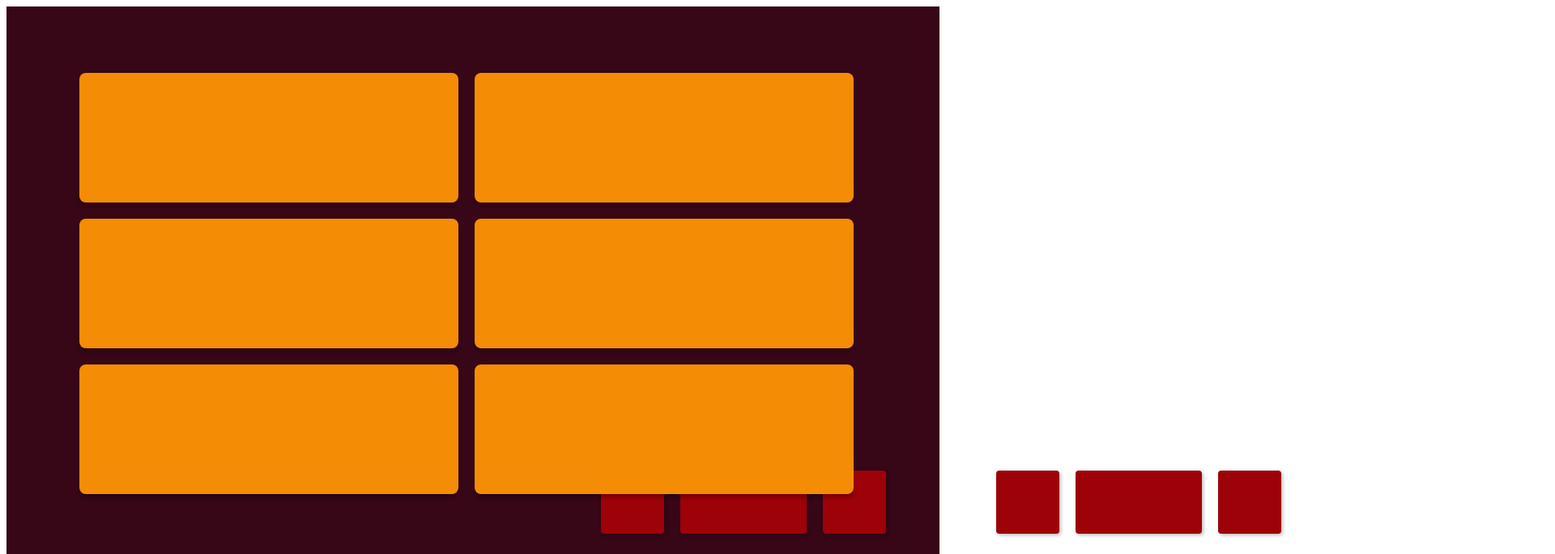
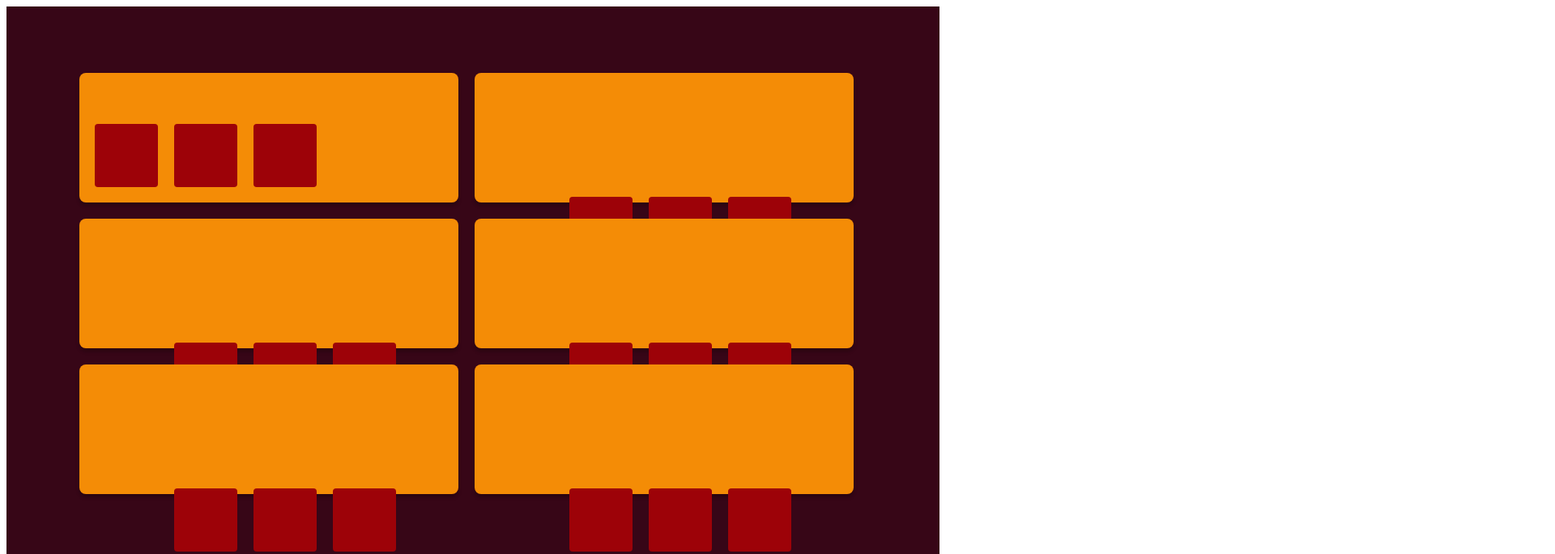
Before and after one commit to SibuMbi/FlexBox, a plain HTML site: page Index.html in a window 1280 px wide. Shown: the top 684 px of the page at 81% size, 1920 px wide, since content can reach past the window. Drawn offline with Linux system fonts and the light colour scheme.

Commit message:
Tried fix

```diff
--- a/Index.html
+++ b/Index.html
@@ -10,54 +10,45 @@
 </head>
 <body>
 
-<div class="squares">
-<section class= "first-block">
-
+   <div class="squares"></div>
+        <div class="first-block"></div>
         <div class="squares-left"></div>
         <div class="squares-middle"></div>
         <div class="squares-right"></div>
-    </div>
-</section>
 
-<section class="second-block">
+
     <div class="Second-block">
         <div class="squares-left"></div>
         <div class="squares-middle"></div>
         <div class="squares-right"></div>
+
+
     </div>
-</section>
 
-<section class="third-block">
     <div class="Third-block">
         <div class="squares-left"></div>
         <div class="squares-middle"></div>
         <div class="squares-right"></div>
     </div>
-</section>
 
-<section class="forth-block">
     <div class="Forth-block">
         <div class="squares-left"></div>
         <div class="squares-middle"></div>
         <div class="squares-right"></div>
     </div>
-</section>
 
-<section class="fifth-block">
     <div class="Fifth-block">
         <div class="squares-left"></div>
         <div class="squares-middle"></div>
         <div class="squares-right"></div>
     </div>
 
-</section>
-<section class="Sixth-block">
+
     <div class="Sixth-block">
         <div class="squares-left"></div>
         <div class="squares-middle"></div>
         <div class="squares-right"></div>
     </div>
-</section>
 
 </body>
 </html>
--- a/Styles/Index.css
+++ b/Styles/Index.css
@@ -4,9 +4,6 @@ position: 100%;
 width: 1152px;
 height: 900px;
 background: #370617;
-display: flex;
-flex-wrap: wrap;
-border: none;
 }
 
 .first-block {
@@ -19,8 +16,9 @@ top: 90px;
 box-shadow: 0px 4px 4px rgba(0, 0, 0, 0.25);
 border-radius: 8px;
 display: flex;
-flex-wrap: wrap;
-justify-content: center;
+justify-content: baseline;
+align-items: flex-start;
+
 background: #F48C06;
 }
 
@@ -33,9 +31,6 @@ left: 117px;
 top: 153px;
 background: #9D0208;
 border-radius: 4px;
-display: inline-flex;
-justify-content: flex-start;
-align-items: flex-end;
 }
 
 .squares-middle {
@@ -47,7 +42,6 @@ left: 215px;
 top: 153px;
 background: #9D0208;
 border-radius: 4px;
-justify-content: flex-start;
 }
 
 .squares-right{
@@ -59,8 +53,8 @@ left: 313px;
 top: 153px;
 background: #9D0208;
 border-radius: 4px;
-justify-content: flex-start;
 }
+
 .Second-block {
 /* Rectangle 2 */
 position: absolute;
@@ -71,9 +65,12 @@ top: 90px;
 background: #F48C06;
 box-shadow: 0px 4px 4px rgba(0, 0, 0, 0.25);
 border-radius: 8px;
+display: flex;
+justify-content: center;
+align-items: flex-start;
 }
 
-.squares-left {
+.Left-14 {
 /* Rectangle 14 */
 position: absolute;
 width: 78px;
@@ -83,37 +80,8 @@ top: 110px;
 background: #9D0208;
 box-shadow: 2px 2px 4px rgba(0, 0, 0, 0.25);
 border-radius: 4px;
-justify-content: center;
-align-items: stretch;
 }
 
-.squares-middle {
-/* Rectangle 13 */
-position: absolute;
-width: 78px;
-height: 120px;
-left: 781px;
-top: 110px;
-background: #9D0208;
-box-shadow: 2px 2px 4px rgba(0, 0, 0, 0.25);
-border-radius: 4px;
-justify-content: center;
-align-items: stretch;
-}
-
-.squares-right{
-/* Rectangle 15 */
-position: absolute;
-width: 78px;
-height: 120px;
-left: 879px;
-top: 110px;
-background: #9D0208;
-box-shadow: 2px 2px 4px rgba(0, 0, 0, 0.25);
-border-radius: 4px;
-justify-content: center;
-align-items: stretch;
-}
 .Third-block {
 /* Rectangle 5 */
 position: absolute;
@@ -124,48 +92,9 @@ top: 270px;
 background: #F48C06;
 box-shadow: 0px 4px 4px rgba(0, 0, 0, 0.25);
 border-radius: 8px;
-}
-
-.squares-left {
-/* Rectangle 11 */
-position: absolute;
-width: 78px;
-height: 78px;
-left: 272px;
-top: 311px;
-background: #9D0208;
-box-shadow: 2px 2px 4px rgba(0, 0, 0, 0.25);
-border-radius: 4px;
-justify-content: flex-end;
-align-items: center;
-}
-
-.squares-middle {
-/* Rectangle 9 */
-position: absolute;
-width: 78px;
-height: 78px;
-left: 370px;
-top: 311px;
-background: #9D0208;
-box-shadow: 2px 2px 4px rgba(0, 0, 0, 0.25);
-border-radius: 4px;
-justify-content: flex-end;
-align-items: center;
-}
-
-.squares-right {
-/* Rectangle 12 */
-position: absolute;
-width: 78px;
-height: 78px;
-left: 468px;
-top: 311px;
-background: #9D0208;
-box-shadow: 2px 2px 4px rgba(0, 0, 0, 0.25);
-border-radius: 4px;
-justify-content: flex-end;
-align-items: center;
+display: flex;
+justify-content: baseline;
+align-items: flex-start;
 }
 
 .Forth-block {
@@ -178,45 +107,9 @@ top: 270px;
 background: #F48C06;
 box-shadow: 0px 4px 4px rgba(0, 0, 0, 0.25);
 border-radius: 8px;
-}
-
-.squares-left{
-/* Rectangle 17 */
-position: absolute;
-width: 78px;
-height: 78px;
-left: 606px;
-top: 290px;
-background: #9D0208;
-box-shadow: 2px 2px 4px rgba(0, 0, 0, 0.25);
-border-radius: 4px;
+display: flex;
+justify-content: center;
 align-items: flex-start;
-}
-
-.squares-middle {
-/* Rectangle 16 */
-position: absolute;
-width: 78px;
-height: 78px;
-left: 781px;
-top: 290px;
-background: #9D0208;
-box-shadow: 2px 2px 4px rgba(0, 0, 0, 0.25);
-border-radius: 4px;
-align-items: center;
-}
-
-.squares-right {
-/* Rectangle 18 */
-position: absolute;
-width: 78px;
-height: 78px;
-left: 956px;
-top: 332px;
-background: #9D0208;
-box-shadow: 2px 2px 4px rgba(0, 0, 0, 0.25);
-border-radius: 4px;
-align-items: flex-end;
 }
 
 .Fifth-block {
@@ -229,47 +122,10 @@ top: 450px;
 background: #F48C06;
 box-shadow: 0px 4px 4px rgba(0, 0, 0, 0.25);
 border-radius: 8px;
+display: flex;
+justify-content: baseline;
+align-items: flex-start;
 }
-
-.squares-right {
-/* Rectangle 20 */
-position: absolute;
-width: 78px;
-height: 120px;
-left: 161px;
-top: 470px;
-background: #9D0208;
-border-radius: 4px;
-justify-content: space-evenly;
-align-items: stretch;
-}
-
-.squares-middle {
-/* Rectangle 22 */
-position: absolute;
-width: 78px;
-height: 64px;
-left: 293px;
-top: 493px;
-background: #9D0208;
-border-radius: 4px;
-justify-content: space-evenly;
-align-items: center;
-}
-
-.squares-right {
-/* Rectangle 21 */
-position: absolute;
-width: 78px;
-height: 120px;
-left: 425px;
-top: 470px;
-background: #9D0208;
-border-radius: 4px;
-justify-content: space-evenly;
-align-items: stretch;
-}
-
 
 .Sixth-block{
 /* Rectangle 4 */
@@ -281,46 +137,9 @@ top: 450px;
 background: #F48C06;
 box-shadow: 0px 4px 4px rgba(0, 0, 0, 0.25);
 border-radius: 8px;
-}
-
-.squares-right {
-/* Rectangle 20 */
-position: absolute;
-width: 78px;
-height: 78px;
-left: 644px;
-top: 491px;
-background: #9D0208;
-box-shadow: 2px 2px 4px rgba(0, 0, 0, 0.25);
-border-radius: 4px;
-justify-content: center;
-}
-
-.squares-middle{
-/* Rectangle 22 */
-position: absolute;
-width: 156px;
-height: 78px;
-left: 742px;
-top: 491px;
-background: #9D0208;
-box-shadow: 2px 2px 4px rgba(0, 0, 0, 0.25);
-border-radius: 4px;
-justify-content: center;
-align-items: stretch;
-}
-
-.squares-left {
-/* Rectangle 21 */
-position: absolute;
-width: 78px;
-height: 78px;
-left: 918px;
-top: 491px;
-background: #9D0208;
-box-shadow: 2px 2px 4px rgba(0, 0, 0, 0.25);
-border-radius: 4px;
-justify-content: center;
+display: flex;
+justify-content: baseline;
+align-items: flex-start;
 }
 
 .text {
@@ -369,3 +188,6 @@ line-height: 14px;
 /* identical to box height */
 color: #FFFFFF;
 }
+.container {
+    display: flex;
+}
```
